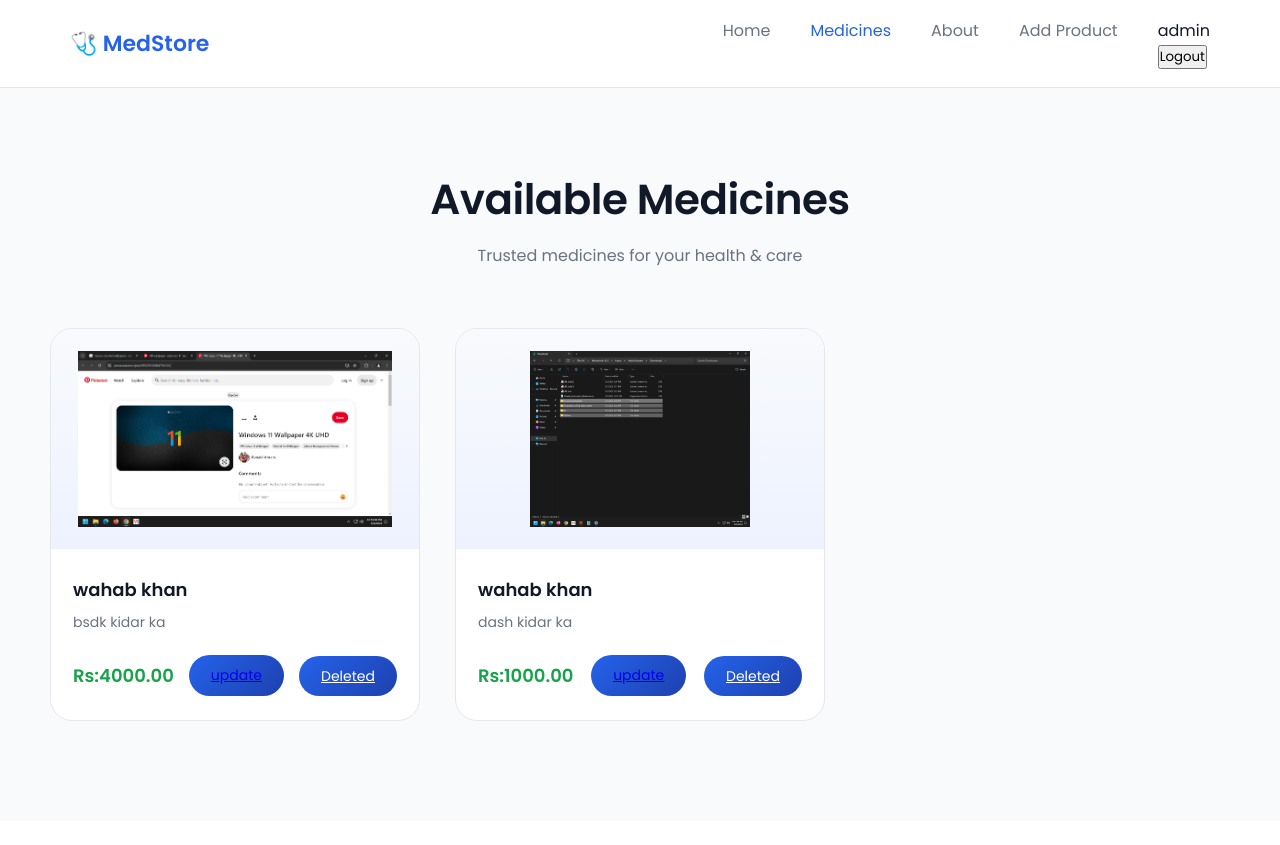
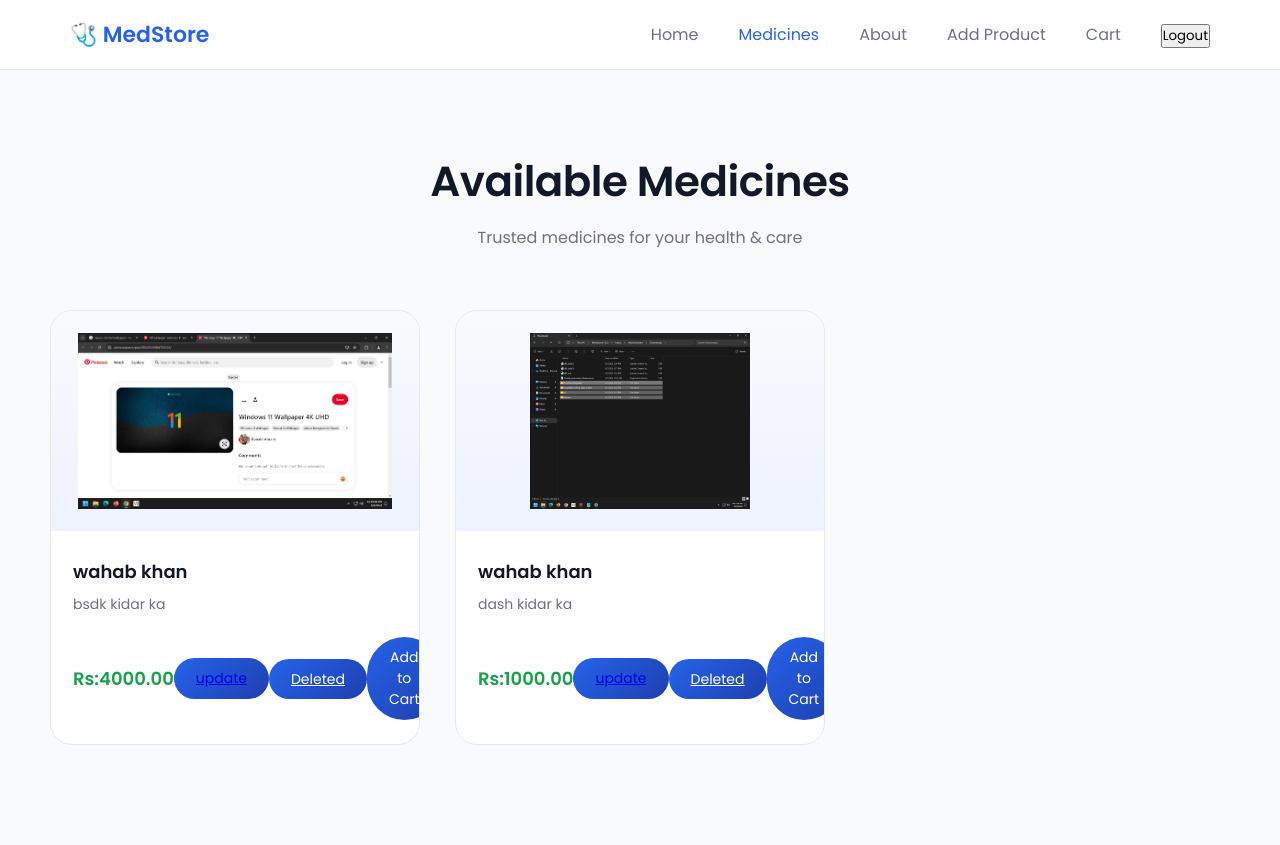
Before and after one commit to AashirCode/pharmacy, a Django app: page / in a window 1280 px wide. Before the commit the page ends 721 px from the top, so only its background shows below. Run offline with Django 5.2, Linux system fonts and the light colour scheme; a user stored in the database is signed in; data comes from the database, SQL or seed files in the repository; both versions use the stored data as it was after the commit.

Commit message:
starting work

```diff
--- a/store/admin.py
+++ b/store/admin.py
@@ -1,5 +1,7 @@
 from django.contrib import admin
-from .models import Medicines
+from .models import *
 
 # Register your models here.
 admin.site.register(Medicines)
+admin.site.register(Order)
+admin.site.register(OrderItem)
--- a/store/models.py
+++ b/store/models.py
@@ -1,4 +1,6 @@
+
 from django.db import models
+from django.contrib.auth.models import User
 
 # Create your models here.
 
@@ -10,3 +12,35 @@ class Medicines(models.Model):
 
     def __str__(self):
         return self.name
+
+class Order(models.Model):
+    customer = models.ForeignKey(User, on_delete=models.SET_NULL, null=True, blank=True)
+    date = models.DateTimeField(auto_now_add=True)
+    complete = models.BooleanField(default=False)
+    transaction_id = models.CharField(max_length=100)
+
+    def __str__(self):
+        return str(self.id)
+
+    @property
+    def get_cart_items(self):
+        orderitems = self.orderitem_set.all()
+        total = sum([item.quantity for item in orderitems])
+        return total
+
+    @property
+    def get_cart_total(self):
+        orderitems = self.orderitem_set.all()
+        total = sum([item.get_total for item in orderitems])
+        return total
+
+class OrderItem(models.Model):
+    order = models.ForeignKey(Order, on_delete=models.SET_NULL, null=True, blank=True)
+    product = models.ForeignKey(Medicines, on_delete=models.SET_NULL, null=True, blank=True)
+    quantity = models.IntegerField(default=0)
+    date = models.DateTimeField(auto_now_add=True)
+
+    @property
+    def get_total(self):
+        total = self.quantity * self.product.price
+        return total
--- a/store/templates/index.html
+++ b/store/templates/index.html
@@ -6,7 +6,9 @@
         <meta name="viewport" content="width=device-width, initial-scale=1.0">
         <title>Medicines | MedStore</title>
         <link rel="stylesheet" href="{% static 'main.css' %}">
-    <link href="https://fonts.googleapis.com/css2?family=Poppins:wght@300;400;600&display=swap" rel="stylesheet">
+        <link
+            href="https://fonts.googleapis.com/css2?family=Poppins:wght@300;400;600&display=swap"
+            rel="stylesheet">
     </head>
     <body>
 
@@ -19,19 +21,25 @@
                 <li><a href="#">About</a></li>
                 <li><a href="/add_product">Add Product</a></li>
                 {% if user.is_authenticated %}
+                <li class="nav-item">
+                    <a class="nav-link" href="{% url 'cart' %}">Cart</a>
+                </li>
                 <form method="POST" action="{% url 'logout' %}">
                     {% csrf_token %}
-            <p>{{ user.username }}</p>
-
-            <button type="submit">Logout</button>
+                    <li class="nav-item">
+                        <button type="submit" class="nav-link">Logout</button>
+                    </li>
                 </form>
                 {% else %}
-        <li><a href="/register">Register</a></li>
-        <li><a href="{% url 'login' %}">Login</a></li>
+                <li class="nav-item">
+                    <a class="nav-link" href="{% url 'login' %}">Login</a>
+                </li>
+                <li class="nav-item">
+                    <a class="nav-link" href="{% url 'register' %}">Register</a>
+                </li>
                 {% endif %}
             </ul>
         </nav>
-
         <!-- PAGE TITLE -->
         <section class="header">
             <h1>Available Medicines</h1>
@@ -50,13 +58,18 @@
                         <span class="price">Rs:{{ medcine.price }}</span>
                         <!-- <button class="btn">Buy Now</button> -->
                         <div class="btn">
-                    <a href="{% url 'update_prod' medcine.id  %}">update</a>
+                            <a
+                                href="{% url 'update_prod' medcine.id  %}">update</a>
                         </div>
                         <div class="d-grid">
-                    <a href="{% url 'delete' medcine.id %}" class="btn btn-danger">
+                            <a href="{% url 'delete' medcine.id %}"
+                                class="btn btn-danger">
                                 <i class="fas fa-trash-alt me-2"></i> Deleted
                             </a>
                         </div>
+                        <button data-product="{{ medcine.id }}" data-action="add" class="btn btn-primary update-cart">
+                            <i class="bi bi-cart-plus me-1"></i> Add to Cart
+                        </button>
                     </div>
                 </div>
             </div>
--- a/store/urls.py
+++ b/store/urls.py
@@ -28,5 +28,6 @@ urlpatterns = [
     path('add_product/', views.add_prod, name='add_product'),
     path('update_prod/<pk>', views.update_prod, name='update_prod'),
     path('delete/<pk>', views.delete, name='delete'),
-
+    path('cart/', views.cart, name='cart'),
+    path('update_item/', views.updateItem, name='update_item'),
 ]
--- a/store/views.py
+++ b/store/views.py
@@ -1,8 +1,10 @@
 from django.shortcuts import render, redirect, get_object_or_404
-from .models import Medicines
+from .models import *
 import os
 from django.contrib.auth.forms import UserCreationForm
 from django.contrib.auth import login, logout
+from django.http import JsonResponse
+import json
 
 # Create your views here.
 def home(request):
@@ -71,3 +73,42 @@ def register(request):
 
     context = {'form': form}
     return render(request, 'registration/signup.html', context)
+
+def cart(request):
+    if request.user.is_authenticated:
+        customer = request.user
+        order, created = Order.objects.get_or_create(customer=customer, complete=False)
+        items = order.orderitem_set.all()
+    else:
+        items = []
+        order = {'get_cart_total': 0, 'get_cart_items': 0}
+
+    context = {'items': items, 'order': order}
+    return render(request, 'cart.html', context)
+
+
+
+def updateItem(request):
+    data = json.loads(request.body)
+    productId = data['productid']
+    action = data['action']
+    print('Action:', action)
+    print('Product:', productId)
+
+    customer = request.user
+    product = Medicines.objects.get(id=productId)
+
+    order, created = Order.objects.get_or_create(customer=customer, complete=False)
+    orderItem, created = OrderItem.objects.get_or_create(order=order, product=product)
+
+    if action == 'add':
+        orderItem.quantity = (orderItem.quantity + 1)
+    elif action == 'remove':
+        orderItem.quantity = (orderItem.quantity - 1)
+
+    orderItem.save()
+
+    if orderItem.quantity <= 0:
+        orderItem.delete()
+
+    return JsonResponse("item was added", safe=False)
```
Also changed, not shown: store/templates/cart.html (added, +27 -0 lines), db.sqlite3. Lines whose indentation alone changed are shown as unchanged.
